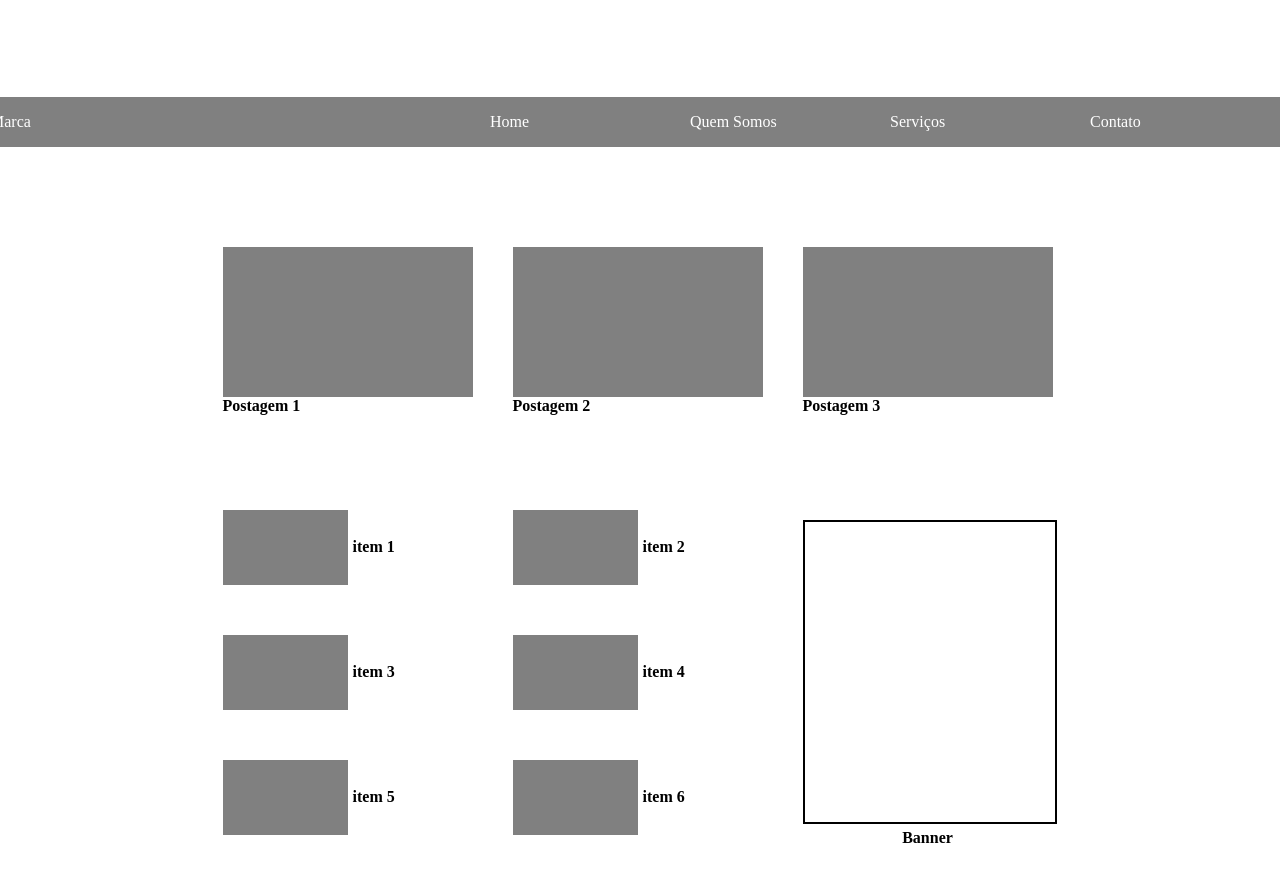
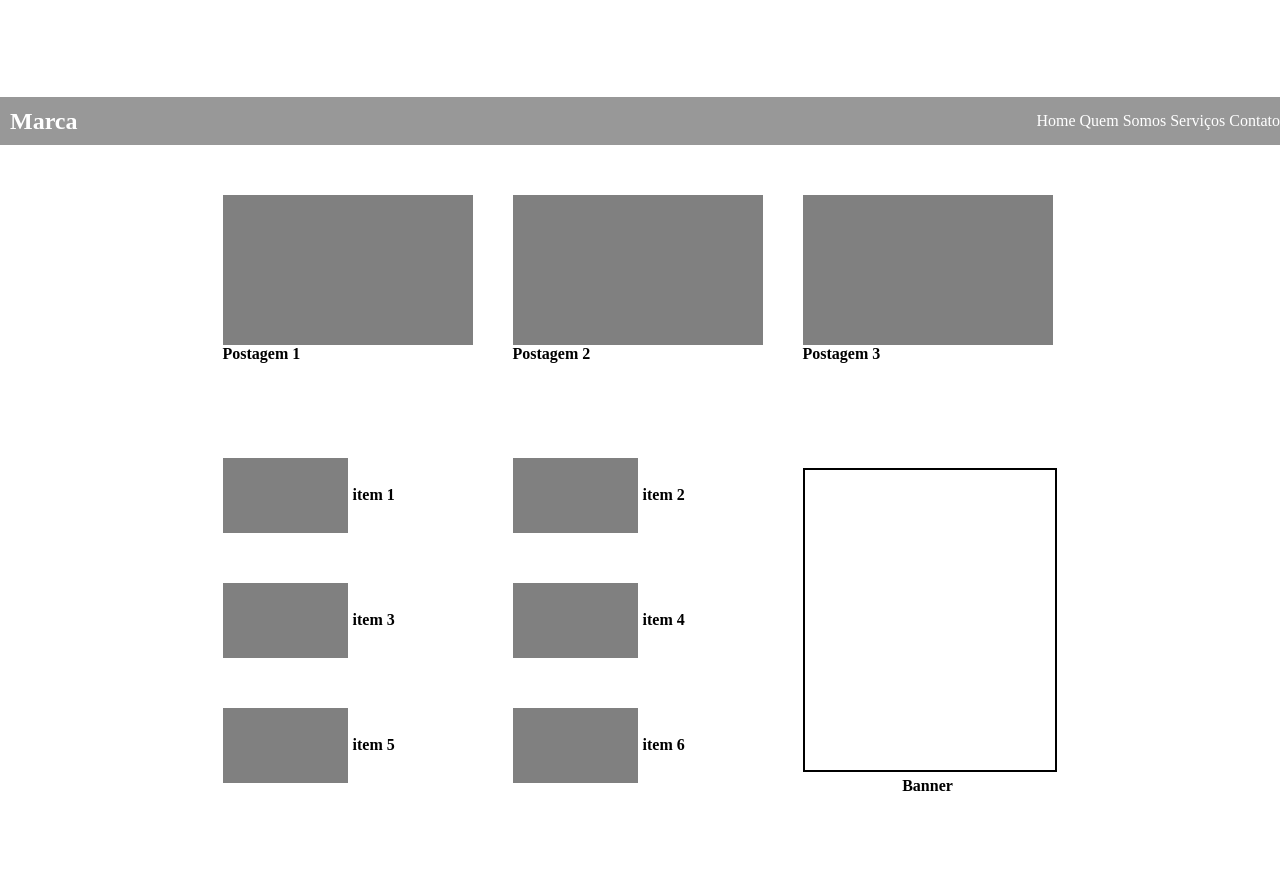
Before and after one commit to igota/CSS_Grid, a plain HTML site: page index.html in a window 1280 px wide. Shown: the part 2343-3237 px from the top of the page. Drawn offline with Linux system fonts and the light colour scheme.

Commit message:
Change 1

```diff
--- a/grid.css
+++ b/grid.css
@@ -1,6 +1,8 @@
 * {
   margin: 0;
   padding: 0;
+  text-decoration: none;
+  list-style: none;
 }
 
 /*LETRA A*/
@@ -529,50 +531,94 @@
   color: white;
 }
 
-/*2 Questão - letra a*/
+/*2º Questão*/
 
 .menu {
-  display: grid;
-  grid-template-columns: 500px 200px 200px 200px 200px;
-  grid-template-rows: 50px;
-  column-gap: 0px;
-  justify-content: center;
-  align-items: center;
-  margin-top: 50px;
-  margin-bottom: 100px;
-  background-color: gray;
+  z-index: 1;
+  width: 100%;
+  background-color: rgb(0, 0, 0, 0.404);
 }
 
-.marca {
-  grid-column: 1;
-  grid-row: 1;
-  color: white;
-  text-decoration: none;
+.conteiner {
+  width: 1280px;
+  margin: auto;
 }
 
-.home {
-  grid-column: 2;
-  grid-row: 1;
+.nav_checkbox {
+  display: grid;
+  grid-template-columns: 1fr 1fr;
+  align-items: center;
+}
+
+.logo {
+  text-decoration: none;
   color: white;
+  padding-left: 10px;
+}
+
+.tab-nav {
+  outline: none;
+  display: none;
+}
+.label {
+  display: none;
+  color: white;
+}
+
+.burguer {
+  width: 35px;
+  height: 5px;
+  background-color: white;
+  margin-top: 5px;
+}
+
+.content_nav {
+  grid-column: 3;
+  list-style: none;
+  margin: 0;
+  padding: 0;
+}
+
+.content_nav li {
+  display: inline-block;
+  padding-right: 10px;
+}
+
+.content_nav li a {
   text-decoration: none;
+  color: white;
+  position: relative;
 }
-.quem_somos {
-  grid-column: 3;
-  grid-row: 1;
-  color: white;
-  text-decoration: none;
+
+@media screen and (max-width: 1280px) {
+  .conteiner {
+    width: 100%;
+  }
 }
-.servicos {
-  grid-column: 4;
-  grid-row: 1;
-  color: white;
-  text-decoration: none;
+@media screen and (max-width: 770px) {
+  .label {
+    display: grid;
+    cursor: pointer;
+    grid-column: 3;
+    padding-right: 10px;
+  }
+  .content_nav {
+    display: grid;
+    grid-auto-columns: 1fr;
+    grid-column: 1/4;
+    text-align: center;
+    max-height: 0;
+    overflow: hidden;
+    transition: all ease-in-out 0.6s;
+  }
 }
-.contato {
-  grid-column: 5;
-  grid-row: 1;
-  color: white;
-  text-decoration: none;
+
+.nav_checkbox input:checked ~ .content_nav {
+  max-height: 500px;
+}
+
+.content_nav li {
+  padding: 15px 0px;
 }
 
 .postagem {
@@ -745,5 +791,3 @@
   grid-row: 1;
   margin-left: 60px;
 }
-
-/*2 Questão - letra b*/
--- a/index.html
+++ b/index.html
@@ -4,6 +4,7 @@
     <meta charset="UTF-8" />
     <meta http-equiv="X-UA-Compatible" content="IE=edge" />
     <meta name="viewport" content="width=device-width, initial-scale=1.0" />
+
     <title>Laboratório CSS Grid</title>
     <link rel="stylesheet" href="grid.css" />
   </head>
@@ -107,13 +108,25 @@
     </div>
 
     <section class="quest2">
-      <div class="menu">
-        <a class="marca" href="#">Marca</a>
-        <a class="home" href="#">Home</a>
-        <a class="quem_somos" href="#">Quem Somos</a>
-        <a class="servicos" href="#">Serviços</a>
-        <a class="contato" href="#">Contato</a>
-      </div>
+      <header class="menu">
+        <div class="conteiner">
+          <nav class="nav_checkbox">
+            <a href="#" class="logo"><h2>Marca</h2></a>
+            <input type="checkbox" id="tab-nav" class="tab-nav" />
+            <label for="tab-nav" class="label">
+              <div class="burguer"></div>
+              <div class="burguer"></div>
+              <div class="burguer"></div>
+            </label>
+            <ul class="content_nav">
+              <li><a href="#">Home</a></li>
+              <li><a href="#">Quem Somos</a></li>
+              <li><a href="#">Serviços</a></li>
+              <li><a href="#">Contato</a></li>
+            </ul>
+          </nav>
+        </div>
+      </header>
 
       <div class="postagem">
         <div class="p1"></div>
```
